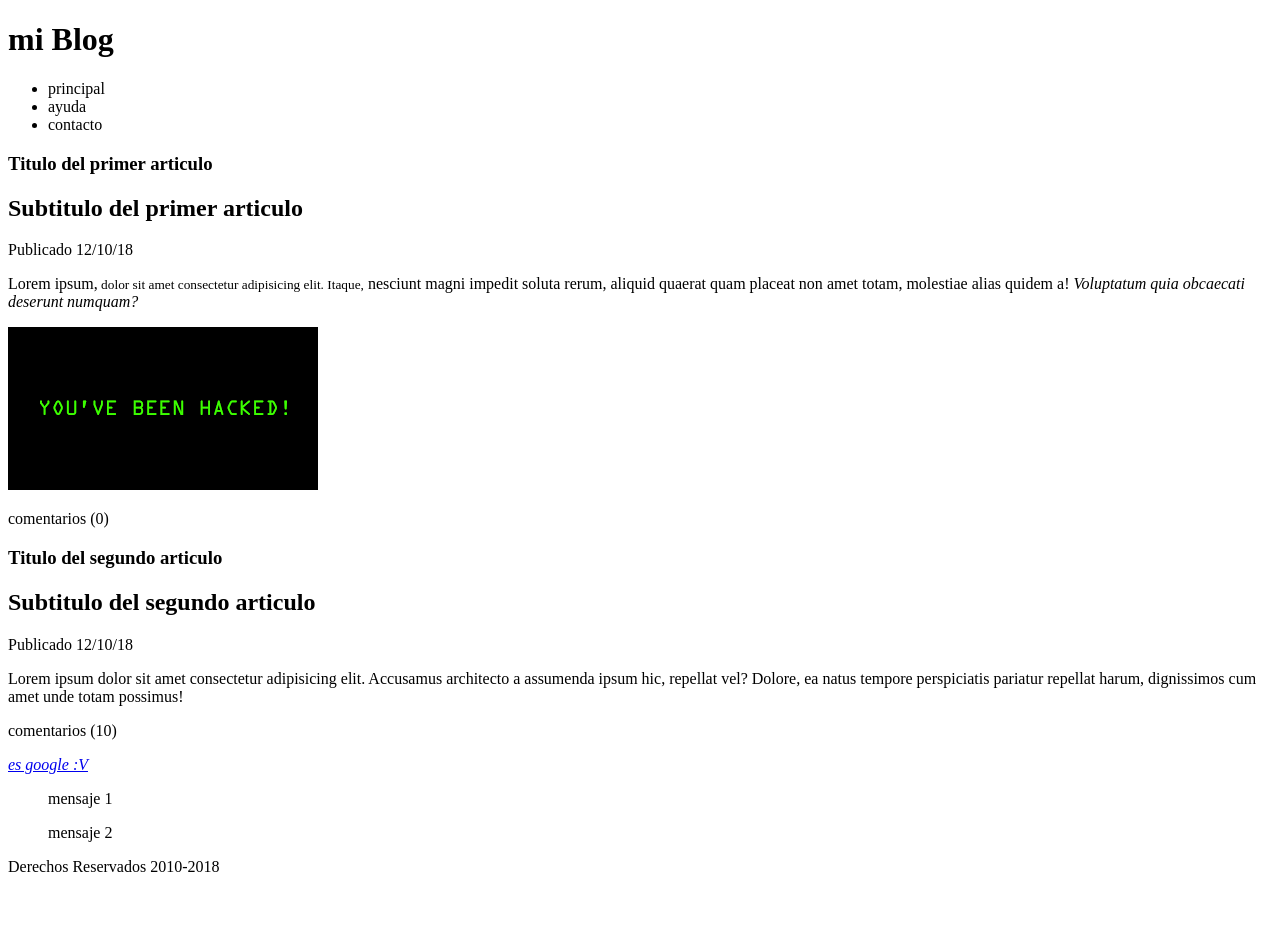
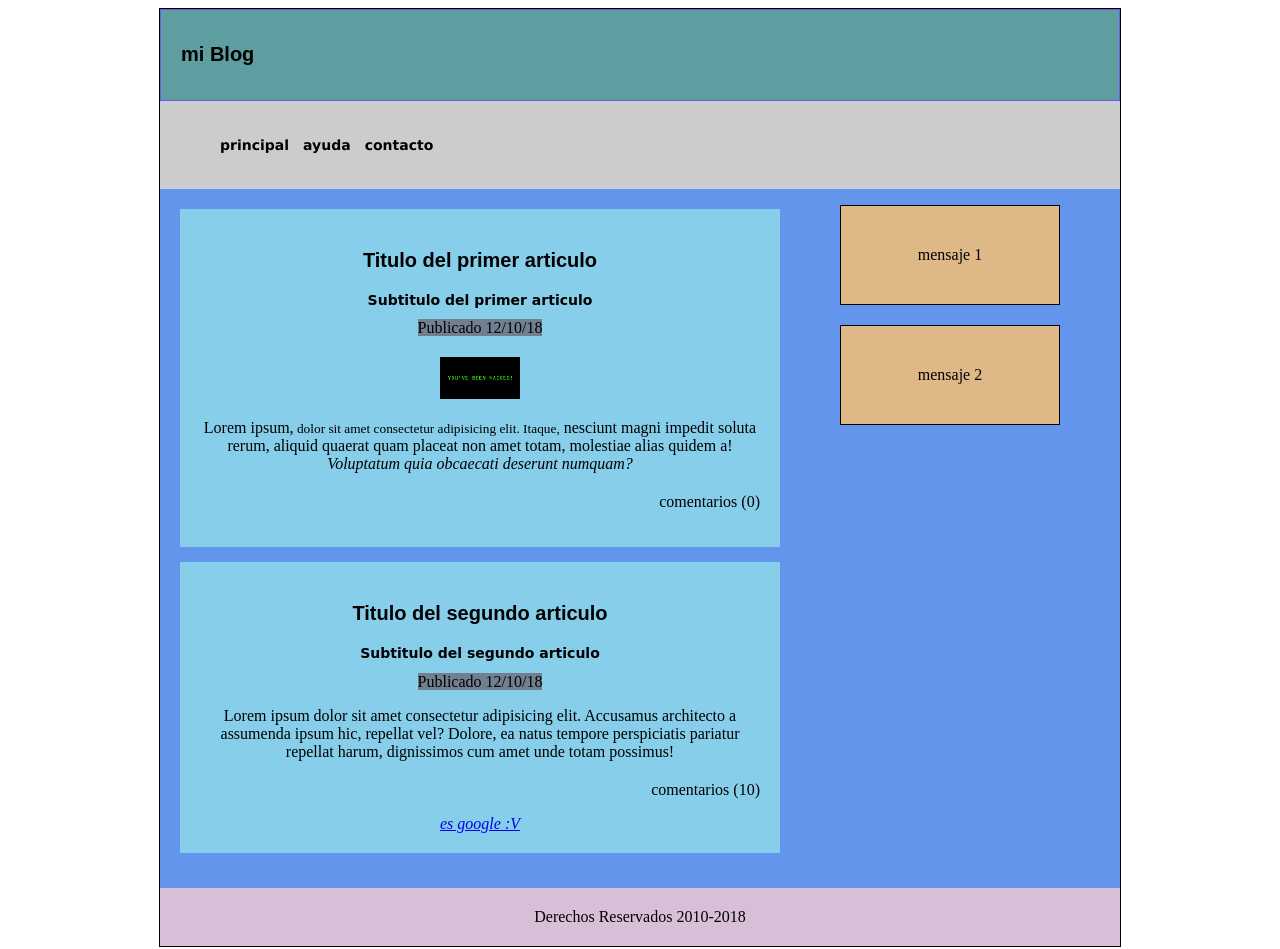
Before and after one commit to rosachavez295/hrml-cursoPrincipiante, a plain HTML site: page index.html in a window 1280 px wide. Before the commit the page ends 884 px from the top, so only its background shows below. Drawn offline with Linux system fonts and the light colour scheme.

Commit message:
agregue un css basico y algo de html, 2da tarea

```diff
--- /dev/null
+++ b/estilos.css
@@ -0,0 +1,81 @@
+h1{
+    font-size: 20px;
+    font-family: fantasy;
+    font-weight: bold;
+}
+
+h2{
+    font-weight: bold;
+    font-size: 14px;
+    font-family: cursive;
+}
+header, section,footer,aside,nav,article,hgroup{
+    display: block;
+}
+body{text-align: center;}
+.agrupar{ width: 960px;
+background: cornflowerblue;
+margin:auto;
+border: 1px solid black;}
+.header{
+    background: cadetblue;
+    border:  1px solid #6c5ce7;
+    padding: 20px;
+}
+.header h1{
+    text-align: left;
+}
+.menu{
+    background: #cccccc;
+    padding: 15px;
+    text-align: left;
+}
+.menu li{
+    list-style: none;
+    padding: 5px;
+    font: bold 14px verdana;
+    display: inline-block;
+
+
+}
+
+.seccion {
+   width: 600px;
+    margin:20px;
+float: left;
+}
+.columna{
+    width: 300px;
+float: left;
+}
+.columna blockquote{
+    border: 1px solid black;
+    padding: 40px ;
+    background: burlywood;
+    margin-bottom: 20px;
+}
+.pie{
+clear: both;
+padding: 20px;
+background: thistle;
+}
+article{
+    background: skyblue;
+    background-origin:  1px solid black
+    ;
+    padding: 20px;
+    margin-bottom: 15px;
+}
+article footer{
+    text-align: right;
+    margin-top:  20px;
+}
+time {
+    background-color: slategrey;
+}
+img {
+    width: 80px;
+    display: block;
+    margin: 20px auto;
+
+}
--- a/index.html
+++ b/index.html
@@ -5,11 +5,13 @@
     <meta name="viewport" content="width=device-width, initial-scale=1.0">
     <title>mi primera pagina</title>
     <meta name="description" content="esta es mi primer pagina web xd">
+ <link rel="stylesheet" href="estilos.css">
 </head>
 
 <body>
-<header><h1>mi Blog</h1></header>
-<nav><ul>
+<div class="agrupar">
+    <header class="header" ><h1>mi Blog</h1></header>
+<nav class="menu" ><ul>
     <li>principal
     </li>
     <li>ayuda
@@ -17,14 +19,15 @@
     <li>contacto
     </li>
 </ul></nav>
-<section>
-    <article>
+<section class="seccion">
+    <article  >
        <hgroup > <h1>Titulo del primer articulo</h1>
         <h2>Subtitulo del primer articulo</h2></hgroup>
 
         <time datetime="12-10-18">Publicado 12/10/18 </time>
+        <img src="images/índice.png">
         <p>Lorem ipsum,<small> dolor sit amet consectetur adipisicing elit. Itaque,</small> nesciunt magni impedit soluta rerum, aliquid quaerat quam placeat non <span>amet totam,</span> molestiae alias quidem a! <cite> Voluptatum quia obcaecati deserunt numquam?</cite></p>
-        <img src="images/índice.png">
+
         <footer>
             <p>comentarios (0)</p>
         </footer>
@@ -39,16 +42,17 @@
         </footer>
        <address><a href="http://google.com">es google :V</a></address>
     </article>
-</section>
-<aside><blockquote cite="http://faztweb.com">
+</section  >
+<aside class="columna"><blockquote cite="http://faztweb.com">
     mensaje 1
 </blockquote>
 <blockquote>mensaje 2</blockquote>
 </aside>
 
-<footer>
+<footer class="pie" >
     Derechos Reservados 2010-2018
 </footer>
+</div>
 
 </body>
 </html>
```
